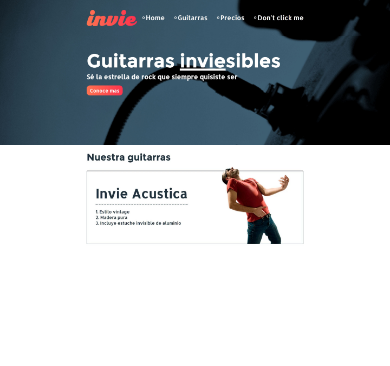
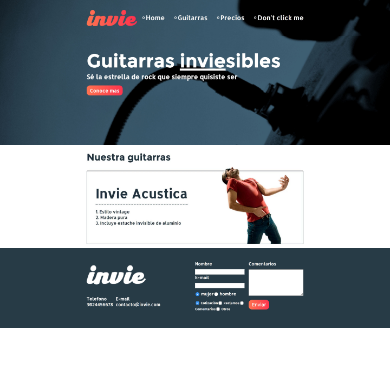
Before and after one commit to LaraOmar19/invie-github, a plain HTML site: page index.html in a window 390 px wide. Drawn offline with Linux system fonts and the light colour scheme.

Commit message:
creando responsive

```diff
--- a/index.html
+++ b/index.html
@@ -15,6 +15,6 @@
     <img src="header.jpg" alt="">
     <img src="hero.jpg" alt="">
     <img src="acustica.jpg" alt="">
-
+    <img src="footer.jpg" alt="">
   </body>
 </html>
```
Also changed, not shown: footer.jpg (added).
